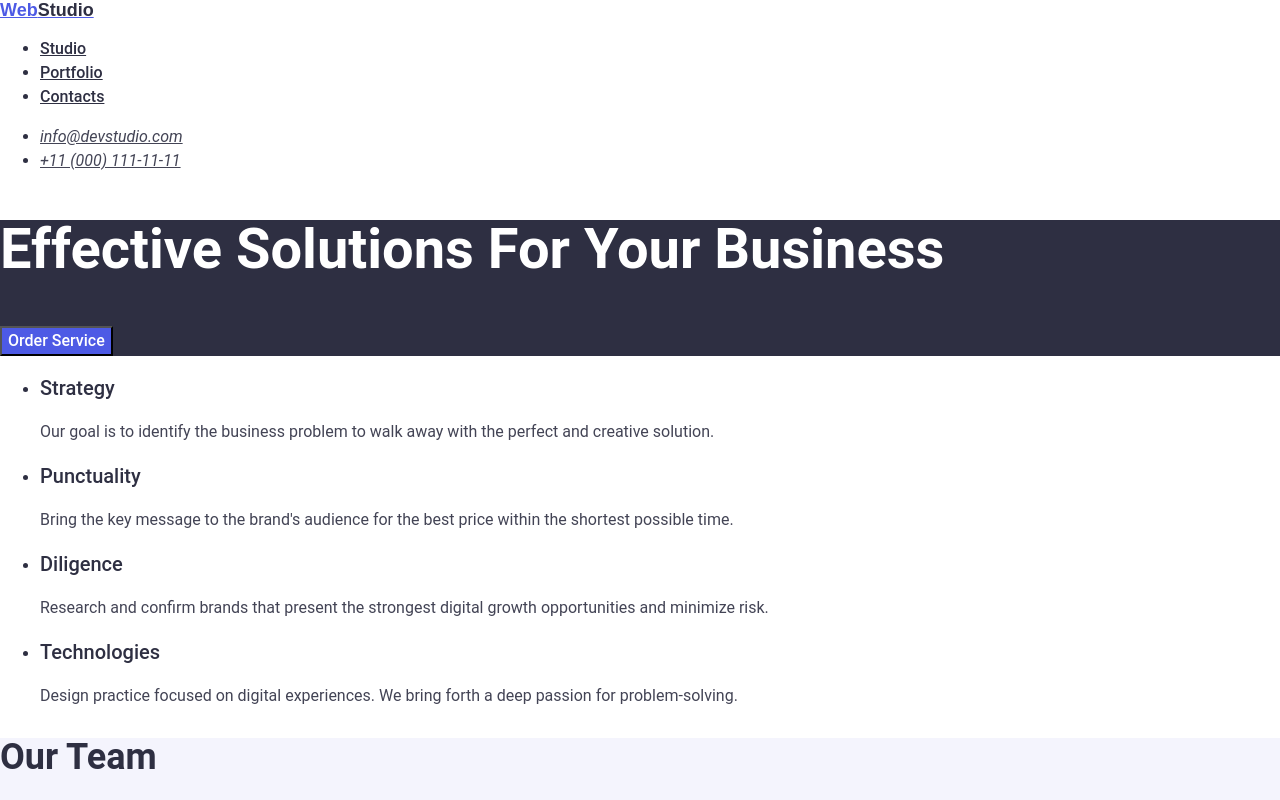
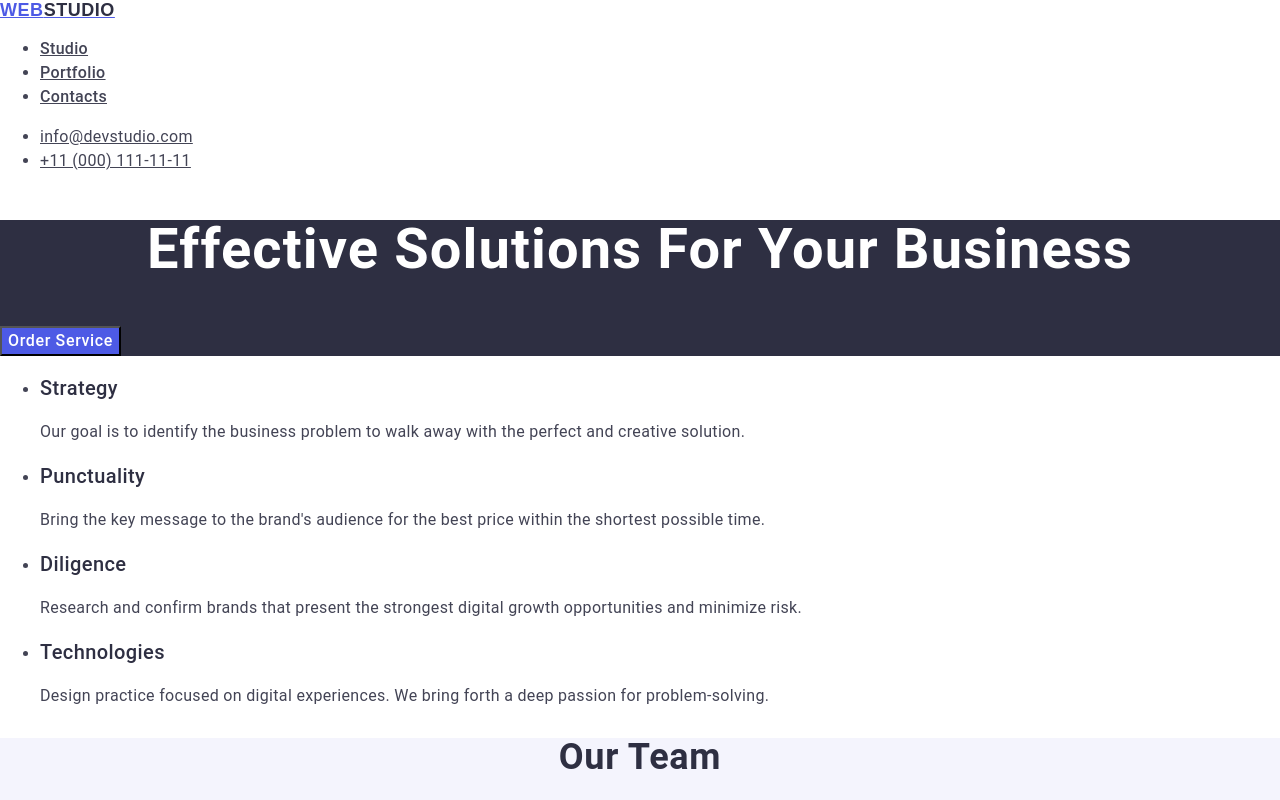
Before and after one commit to tania-tatiana/-goit-markup-hw-02, a plain HTML site: page index.html in a window 1280 px wide. Shown: the top 800 px of the page. Drawn offline with nearby package versions, Linux system fonts and the light colour scheme.

Commit message:
finished && publised

```diff
--- a/css/styles.css
+++ b/css/styles.css
@@ -2,7 +2,7 @@
 body {
   font-family: 'Roboto', sans-serif;
   background-color: #fff;
-  color: #2e2f42;
+  color: #434455;
 }
 /* #endregion */
 /* #region Header */
@@ -18,6 +18,8 @@ body {
   font-weight: 700;
   font-size: 18px;
   line-height: 1.17;
+  letter-spacing: 0.03em;
+  text-transform: uppercase;
 }
 .dark {
   color: #2e2f42;
@@ -26,6 +28,12 @@ body {
 }
 .navigation-item {
 }
+.navigation-studio {
+}
+.navigation-portfolio {
+}
+.navigation-contacts {
+}
 .navigation-studio,
 .navigation-portfolio,
 .navigation-contacts {
@@ -33,6 +41,7 @@ body {
   font-size: 16px;
   line-height: 1.5;
   color: inherit;
+  letter-spacing: 0.02em;
 }
 .navigation-studio:hover,
 .navigation-portfolio:hover,
@@ -44,10 +53,17 @@ body {
 }
 
 .address {
+  font-style: normal;
 }
 .address-list {
 }
 .address-item {
+}
+.address-mail {
+  letter-spacing: 0.02em;
+}
+.address-tel {
+  letter-spacing: 0.02em;
 }
 .address-mail,
 .address-tel {
@@ -73,6 +89,8 @@ body {
   line-height: 1.07;
   color: #fff;
   text-transform: capitalize;
+  text-align: center;
+  letter-spacing: 0.02em;
 }
 .hero-button {
   font-family: inherit;
@@ -82,6 +100,7 @@ body {
   line-height: 1.5;
   color: #fff;
   cursor: pointer;
+  letter-spacing: 0.04em;
 }
 .hero-button:hover,
 .hero-button:focus {
@@ -103,11 +122,13 @@ body {
   font-size: 20px;
   line-height: 1.2;
   color: #2e2f42;
+  letter-spacing: 0.02em;
 }
 .features-text {
   font-size: 16px;
   line-height: 1.5;
   color: #434455;
+  letter-spacing: 0.02em;
 }
 /* #endregion */
 /* #region Team */
@@ -120,6 +141,8 @@ body {
   line-height: 1.11;
   color: #2e2f42;
   text-transform: capitalize;
+  text-align: center;
+  letter-spacing: 0.02em;
 }
 .team-list {
 }
@@ -133,11 +156,13 @@ body {
   font-size: 20px;
   line-height: 1.2;
   color: #2e2f42;
+  letter-spacing: 0.02em;
 }
 .team-text {
   font-size: 16px;
   line-height: 1.5;
   color: #434455;
+  letter-spacing: 0.02em;
 }
 /* #endregion */
 /* #region Portfolio */
@@ -149,6 +174,8 @@ body {
   line-height: 1.11;
   color: #2e2f42;
   text-transform: capitalize;
+  text-align: center;
+  letter-spacing: 0.02em;
 }
 .portfolio-list {
 }
@@ -162,11 +189,13 @@ body {
   font-size: 20px;
   line-height: 1.2;
   color: #2e2f42;
+  letter-spacing: 0.02em;
 }
 .portfolio-text {
   font-size: 16px;
   line-height: 1.5;
   color: #434455;
+  letter-spacing: 0.02em;
 }
 /* #endregion */
 /* #region Footer */
--- a/index.html
+++ b/index.html
@@ -28,13 +28,13 @@ for Your Business"
         >
         <ul class="navigation-list">
           <li class="navigation-item">
-            <a href="#" class="navigation-studio">Studio</a>
+            <a href="./index.html" class="navigation-studio">Studio</a>
           </li>
           <li class="navigation-item">
-            <a href="#" class="navigation-portfolio">Portfolio</a>
+            <a href="" class="navigation-portfolio">Portfolio</a>
           </li>
           <li class="navigation-item">
-            <a href="#" class="navigation-contacts">Contacts</a>
+            <a href="" class="navigation-contacts">Contacts</a>
           </li>
         </ul>
       </nav>
@@ -206,6 +206,8 @@ for Your Business"
             <img
               src="./images/portfolio/img.jpg"
               alt="Online Courses"
+              width="360"
+              height="300"
               class="portfolio-img"
             />
             <h3 class="portfolio-subtitle">Online Courses</h3>
```
